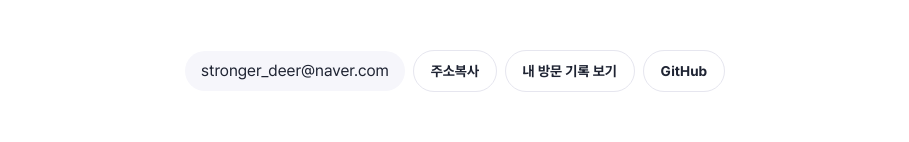
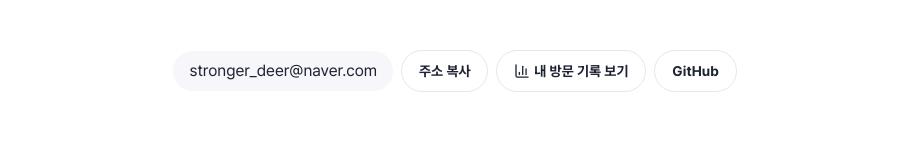
Before and after one commit to strongerDeer/strongerDeer, a Next.js app: page /strongerDeer/ in a window 1280 px wide. Shown: the part 8431-8573 px from the top of the page, without its empty margins (185-1094 px from the left). Built offline with nearby package versions, Linux system fonts and the light colour scheme.

Commit message:
💄 Style: 연락 버튼 띄어쓰기와 방문 기록 아이콘

```diff
--- a/components/sections/Contact.tsx
+++ b/components/sections/Contact.tsx
@@ -1,3 +1,5 @@
+import { ChartColumn } from 'lucide-react';
+
 import { Button } from '@/components/common/Button';
 import { ButtonLink } from '@/components/common/ButtonLink';
 import { Section } from '@/components/common/Section';
@@ -17,9 +19,12 @@ export function Contact() {
           stronger_deer@naver.com
         </a>
 
-        <Button size='sm'>주소복사</Button>
+        <Button size='sm'>주소 복사</Button>
         <div className='flex flex-wrap gap-2'>
-          <Button size='sm'>내 방문 기록 보기</Button>
+          <Button size='sm'>
+            <ChartColumn aria-hidden='true' className='size-[1.15em]' />내 방문
+            기록 보기
+          </Button>
 
           <ButtonLink
             href='https://github.com/strongerDeer'
```
